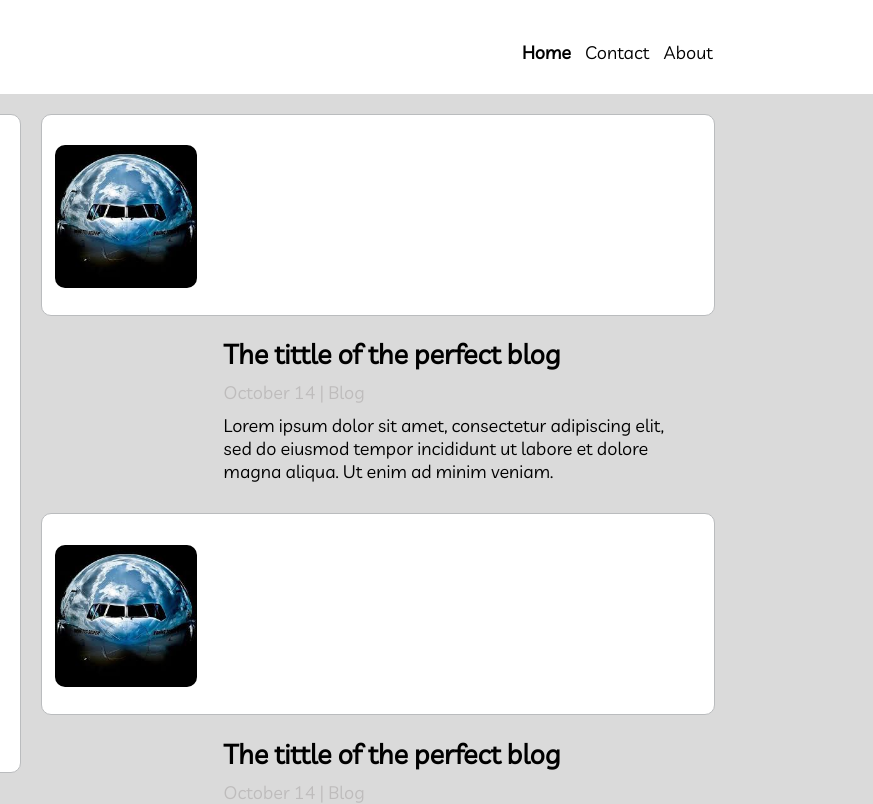
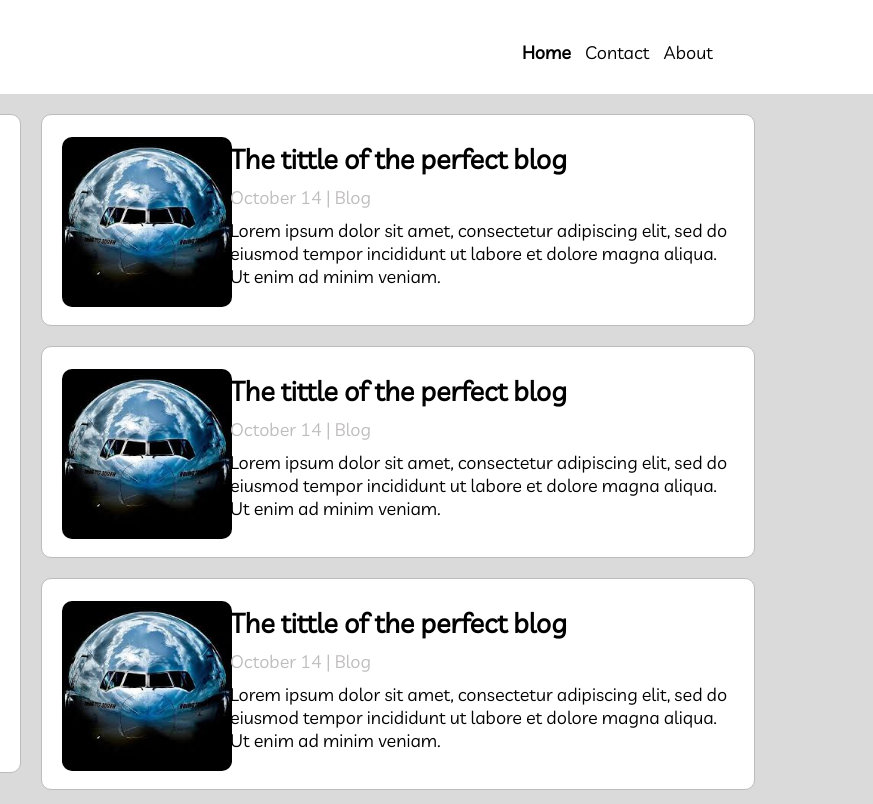
Before and after one commit to eSilvac/landscape-v3, a plain HTML site: page index.html in a window 1280 px wide. Shown: the top 804 px of the page, 407-1280 px from the left. Drawn offline with Linux system fonts and the light colour scheme.

Commit message:
Fix blog preview image

```diff
--- a/css/style.css
+++ b/css/style.css
@@ -96,30 +96,29 @@ section .row-right .blog {
   background-color: white;
   width: 100%;
   height: 200px;
+  padding: 5px 20px;
   border: 1.5px solid #babcbe;
   border-radius: 10px;
 }
 
 section .row-right .blog .post-image {
   float: left;
-  width: 25%;
+  width: 20%;
   height: 100%;
   line-height: 200px;
   text-align: center;
 }
 
 section .row-right .blog .post-image img {
-  width: 85%;
-  height: auto;
-  margin: 0 auto;
+  width: auto;
+  height: 170px;
   border-radius: 10px;
   vertical-align: middle;
 }
 
 section .row-right .blog .post-info {
-  width: 70%;
+  width: 75%;
   float: right;
-  padding: 0 20px;
 }
 
 section .row-right .blog .post-info h2 {
```
